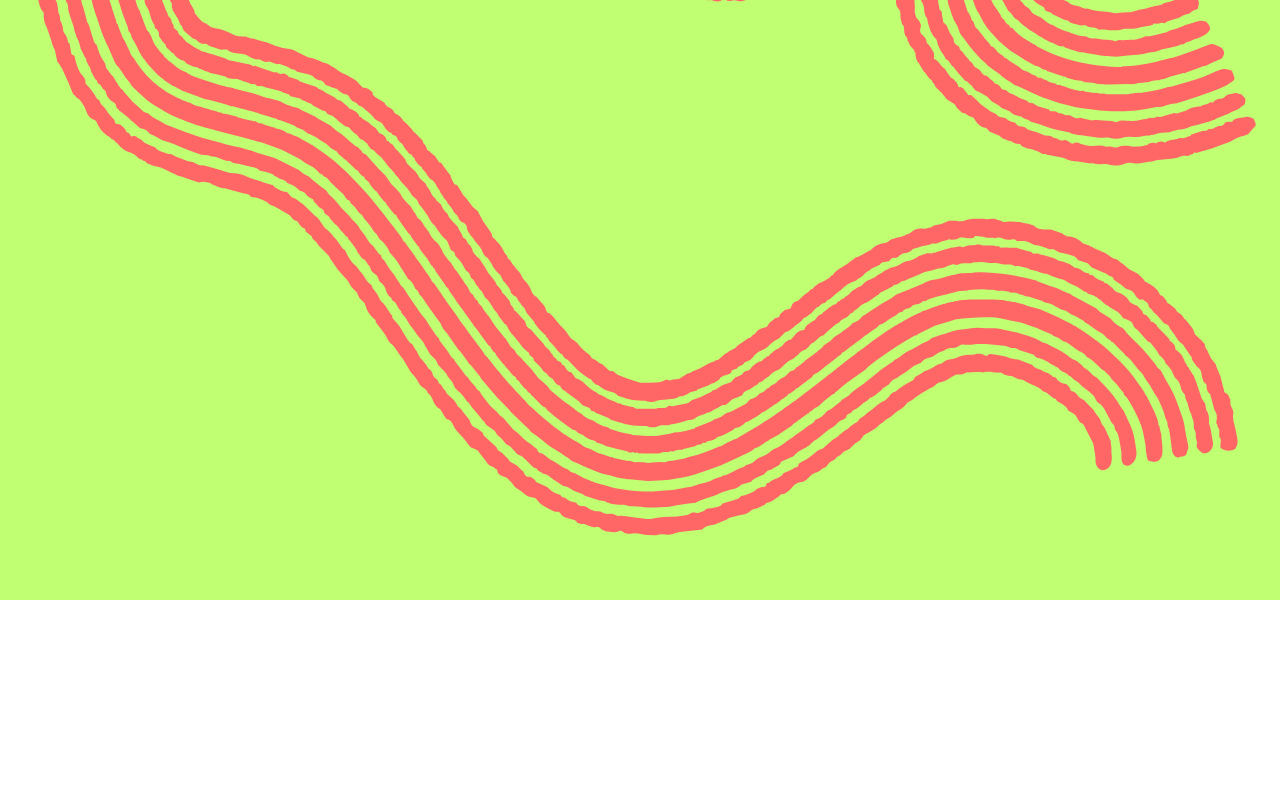
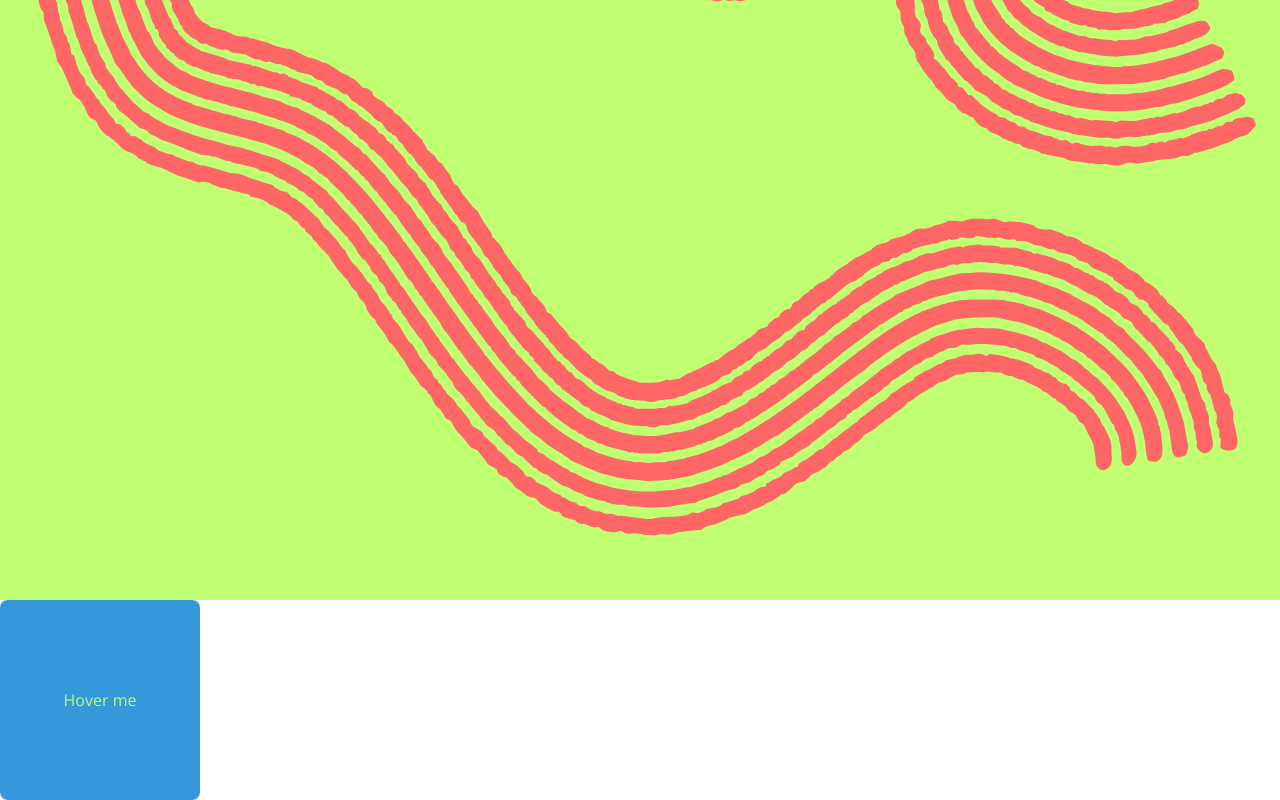
Before and after one commit to luke-concannon/funkisphere, a Next.js app: page / in a window 1280 px wide. Shown: the part 4520-5320 px from the top of the page. Before the commit the page ends 5120 px from the top, so only its background shows below. Built offline with nearby package versions, Linux system fonts and the light colour scheme; a web font is replaced by a local one.

Commit message:
chore: stash

```diff
--- /dev/null
+++ b/app/_components/Test.tsx
@@ -0,0 +1,30 @@
+"use client"
+
+import { motion } from "motion/react"
+
+function PulsingElement() {
+  return (
+    <motion.div
+      style={{
+        width: 200,
+        height: 200,
+        background: "#3498db",
+        borderRadius: 8,
+        display: "flex",
+        justifyContent: "center",
+        alignItems: "center",
+      }}
+      whileHover={{
+        background: ["#3498db", "#e74c3c", "#3498db"],
+        transition: {
+          duration: 1,
+          repeat: Infinity,
+        },
+      }}
+    >
+      Hover me
+    </motion.div>
+  )
+}
+
+export default PulsingElement
--- a/app/page.tsx
+++ b/app/page.tsx
@@ -1,9 +1,15 @@
 import type { ReactElement } from "react"
+
+import PulsingElement from "./_components/Test"
 
 export default function HomePage({
   searchParams,
 }: {
   searchParams: Promise<Record<string, string>>
 }): ReactElement {
-  return <main></main>
+  return (
+    <main>
+      <PulsingElement />
+    </main>
+  )
 }
```
